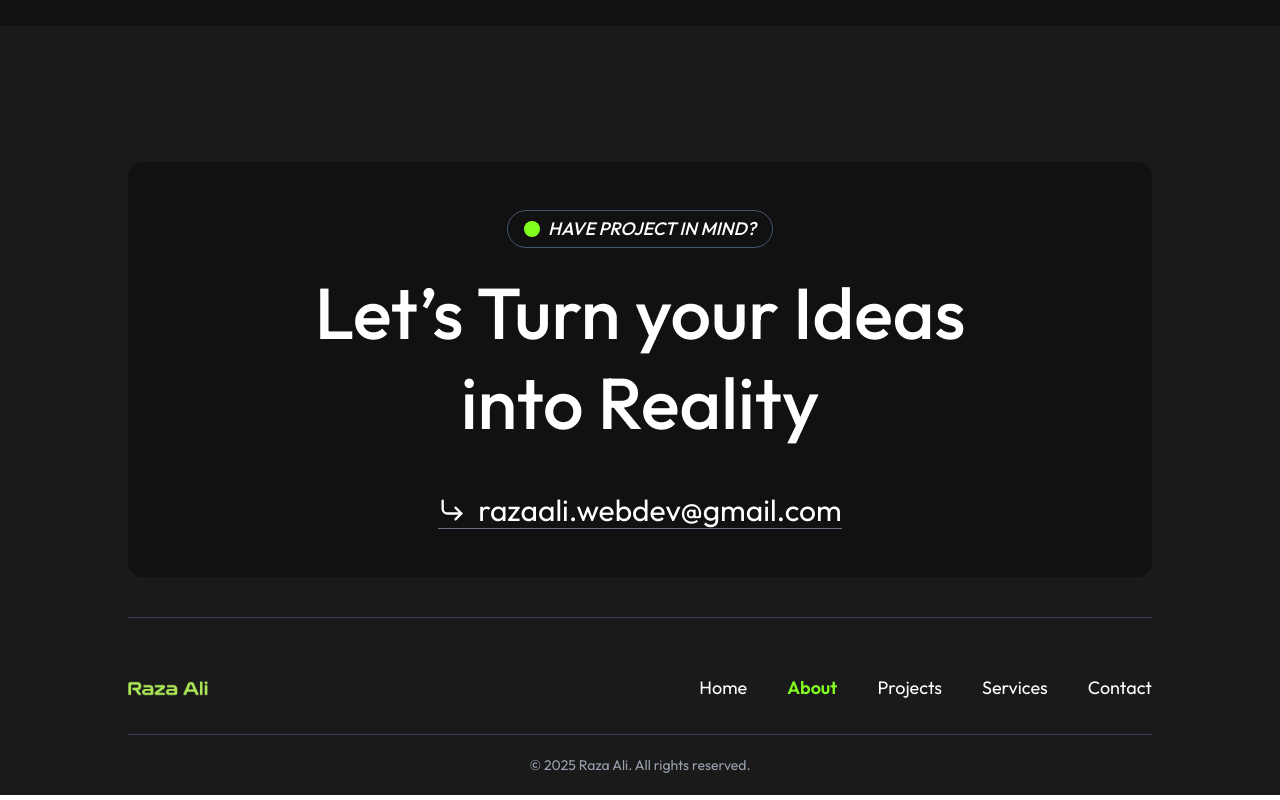
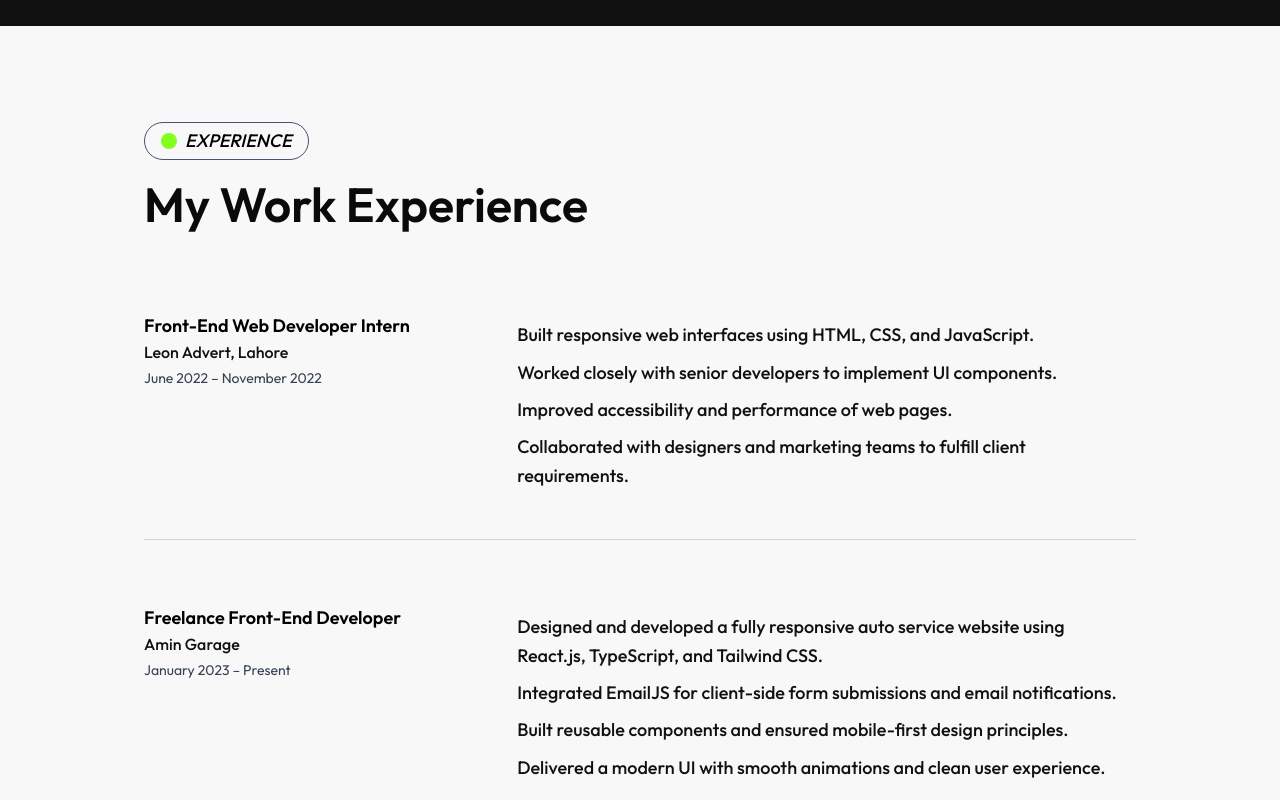
Before and after one commit to razaaliwebdev/razaali-portfolio, a Next.js app: page /about in a window 1280 px wide. Shown: the part 840-1640 px from the top of the page. Built offline with nearby package versions, Linux system fonts and the light colour scheme.

Commit message:
create the experience section and complete about page

```diff
--- a/src/Assets/assets.ts
+++ b/src/Assets/assets.ts
@@ -296,27 +296,38 @@ export const aboutData: AboutData = {
     description: "My journey into web development began with curiosity and determination. With no formal degree in computer science, I immersed myself in the MERN stack — learning how to blend logic with creativity to craft modern, scalable web applications.Over time, I’ve built a portfolio of responsive, user-first projects that range from authentication systems and API-integrated dashboards to full-stack applications for real businesses. My goal isn’t just to write code — it’s to create digital experiences that solve real problems and deliver value.What drives me is constant learning, clean code, and a desire to bring ideas to life — from vision to launch."
 };
 
-export type Experience = {
+export type ExperienceType = {
     role: string;
     company: string;
     duration: string;
-    location?: string;
     description: string[];
 };
 
-export const experience: Experience[] = [
+export const experience: ExperienceType[] = [
     {
-        role: "Full Stack Developer",
-        company: "Freelance / Personal Projects",
-        duration: "Jan 2024 – Present",
+        role: "Front-End Web Developer Intern",
+        company: "Leon Advert, Lahore",
+        duration: "June 2022 – November 2022",
         description: [
-            "6+ months of hands-on experience building full-stack web applications using the MERN stack.",
-            "Developed and deployed projects like Amin Garage with modern UI, authentication, and API integrations.",
-            "Worked with tools like Next.js, Tailwind CSS, Redux Toolkit, and ShadCN UI to create responsive and scalable web apps.",
-            "Collaborated with designers and clients to turn ideas into polished, production-ready solutions.",
+            "Built responsive web interfaces using HTML, CSS, and JavaScript.",
+            "Worked closely with senior developers to implement UI components.",
+            "Improved accessibility and performance of web pages.",
+            "Collaborated with designers and marketing teams to fulfill client requirements.",
+        ],
+    },
+    {
+        role: "Freelance Front-End Developer",
+        company: "Amin Garage",
+        duration: "January 2023 – Present",
+        description: [
+            "Designed and developed a fully responsive auto service website using React.js, TypeScript, and Tailwind CSS.",
+            "Integrated EmailJS for client-side form submissions and email notifications.",
+            "Built reusable components and ensured mobile-first design principles.",
+            "Delivered a modern UI with smooth animations and clean user experience.",
         ],
     },
 ];
+
 
 
 
--- /dev/null
+++ b/src/app/about/Experience.tsx
@@ -0,0 +1,47 @@
+import { experience } from "@/Assets/assets";
+import Badge from "@/components/shared/Badge";
+import React from "react";
+
+const Experience = () => {
+  return (
+    <div className="bg-brand-gray w-full md:py-24 py-12 px-5">
+      <div className="md:w-[80%] w-[94%] mx-auto flex flex-col gap-16">
+        <div className="flex flex-col items-start text-left">
+          <Badge text="Experience" color="black" />
+          <h2 className="md:text-5xl text-3xl font-semibold my-5">
+            My Work Experience
+          </h2>
+        </div>
+
+        {/* Experience List */}
+        {experience.map((exp, expIndex) => (
+          <div
+            key={expIndex}
+            className="flex flex-col md:flex-row gap-10 border-b border-gray-300 pb-10"
+          >
+            {/* Left: Role & Company */}
+            <div className="md:w-[35%] w-full">
+              <h3 className="text-lg font-semibold text-black">{exp.role}</h3>
+              <p className="text-brand-bg font-medium">{exp.company}</p>
+              <p className="text-gray-700 text-sm mt-1">{exp.duration}</p>
+            </div>
+
+            {/* Right: Descriptions */}
+            <div className="md:w-[65%] w-full">
+              {exp.description.map((item, index) => (
+                <p
+                  key={index}
+                  className="text-base md:text-lg font-medium text-brand-bg leading-relaxed my-2"
+                >
+                  {item}
+                </p>
+              ))}
+            </div>
+          </div>
+        ))}
+      </div>
+    </div>
+  );
+};
+
+export default Experience;
--- a/src/app/about/page.tsx
+++ b/src/app/about/page.tsx
@@ -1,10 +1,12 @@
 import AboutHeroSection from "@/components/about/AboutHeroSection";
 import React from "react";
+import Experience from "./Experience";
 
 const About = () => {
   return (
     <div className="">
       <AboutHeroSection />
+      <Experience />
     </div>
   );
 };
```
